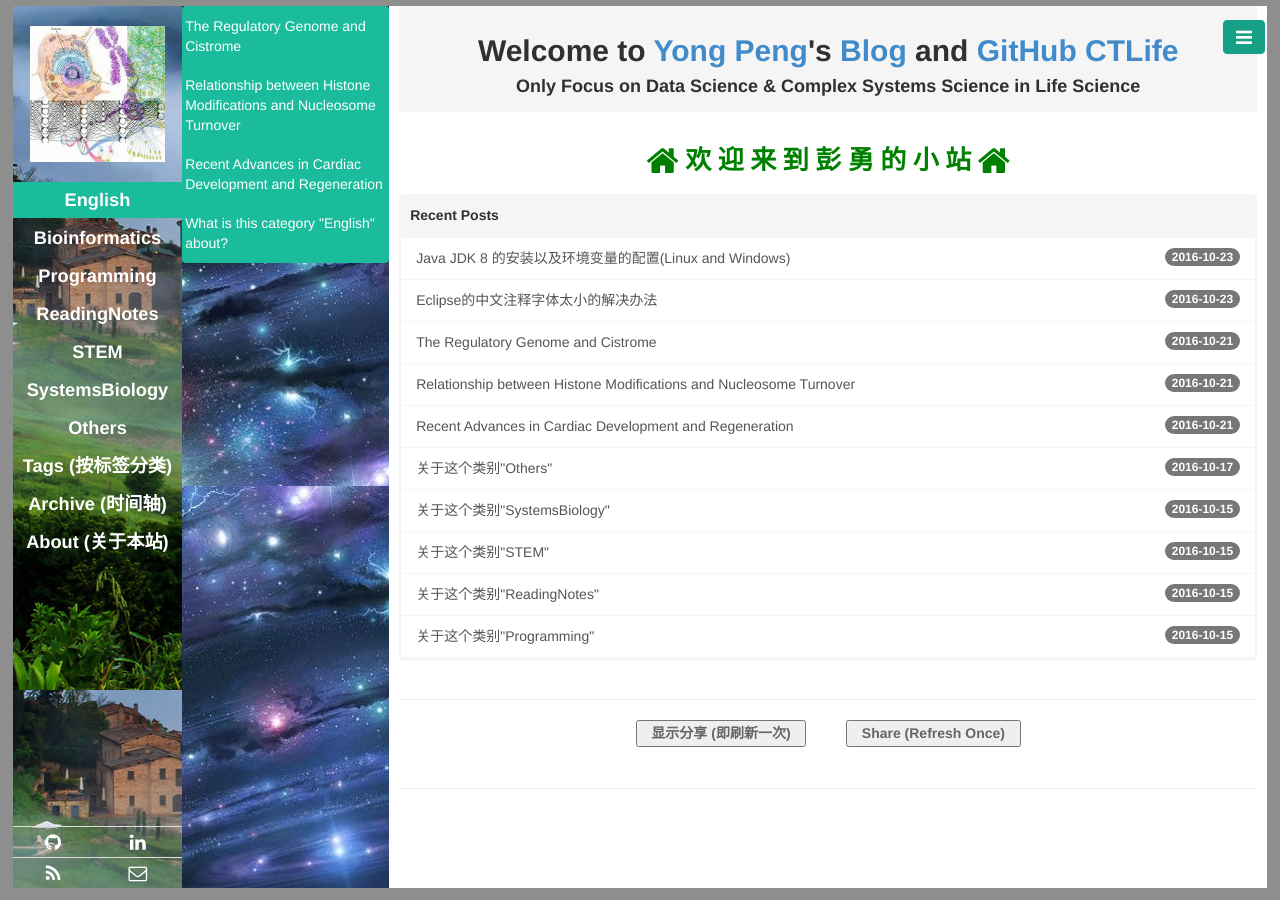
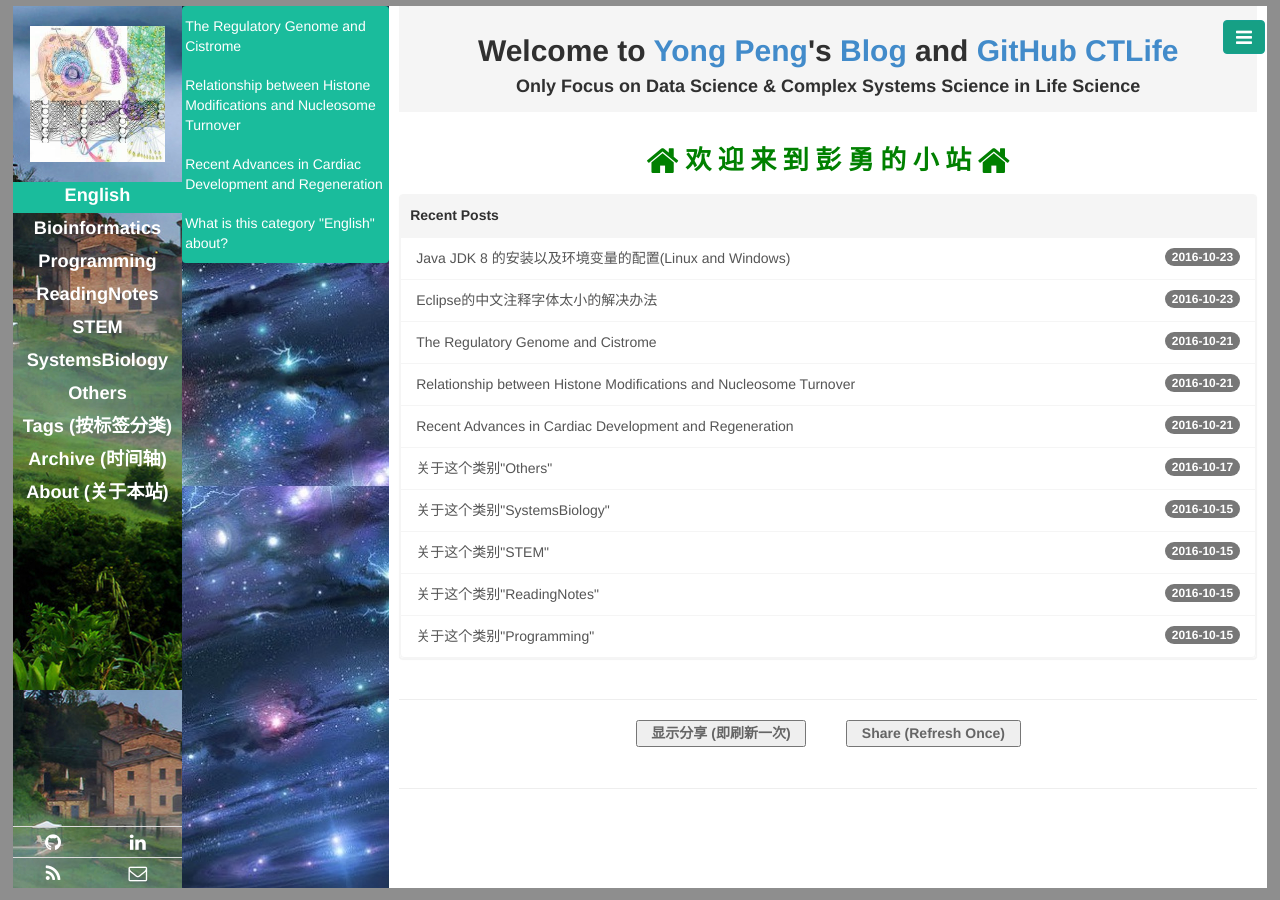
Before and after one commit to CTLife/CTLife.github.io, a Jekyll site: the page built from index.html, in a window 1280 px wide. Built offline with Jekyll 4.4.1, drawn with Linux system fonts in a browser that asks for light colours; Markdown is read by kramdown in place of the engine named in the settings; the list of posts is cut into pages by our own code.

Commit message:
Update base.css

```diff
--- a/public/css/base.css
+++ b/public/css/base.css
@@ -38,7 +38,7 @@ body, html {
   color: #FFFFFF;
   font-weight: bolder;
   font-size: 130%;
-  padding: 5px 5px 5px 5px;    /*  上右下左内边距 */
+  padding: 0px 5px 5px 5px;    /*  上右下左内边距 */
 }
 
 .aside1> .nav > li > a:hover {
```
